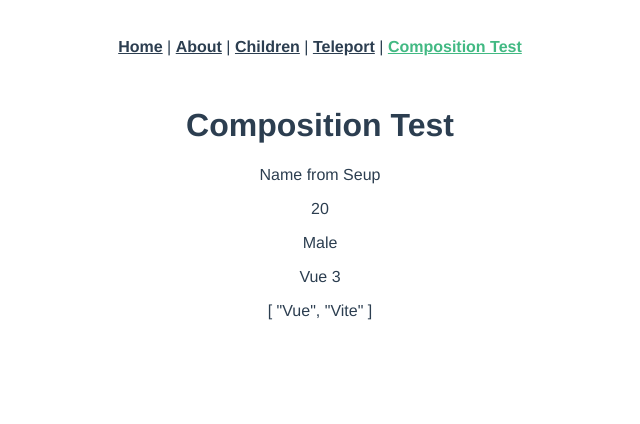
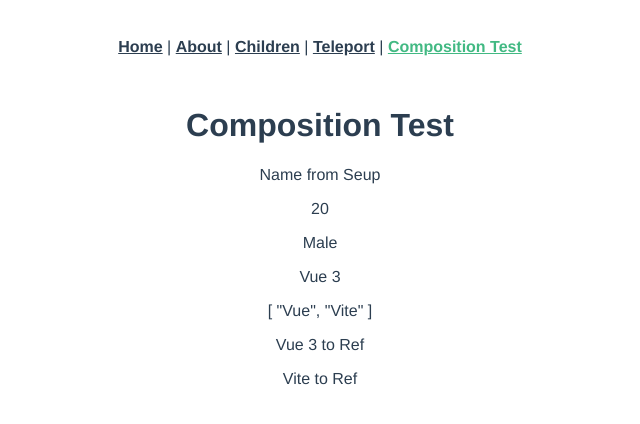
Before and after one commit to hidemiura1111/learning-vue3_cli, a Vue app: page /composition-test in a window 1280 px wide. Shown: the top 424 px of the page, without its empty margins (320-960 px from the left). Built offline with nearby package versions, Linux system fonts and the light colour scheme.

Commit message:
toRefs and spread syntax

```diff
--- a/src/views/CompositionTestView.vue
+++ b/src/views/CompositionTestView.vue
@@ -6,11 +6,14 @@
     <p>{{ sex }}</p>
     <p>{{ book.title }}</p>
     <p>{{ book.author }}</p>
+    <p>{{ titleRef }}</p>
+    <p>{{ authorRef[1] }}</p>
+    <p>{{ authorRef[2] }}</p>
   </div>
 </template>
 
 <script>
-import { ref, reactive } from 'vue'
+import { ref, reactive, toRefs } from 'vue'
 export default {
   name: "CompositionTestView",
   setup() {
@@ -19,17 +22,25 @@ export default {
 
     let name = "Name from Seup" // Variables are not reactive
     const age = 20
+
     const sex = ref("Male")
+
     const book = reactive({
       title: "Vue 3",
       author: ["Vue", "Vite"]
+    })
+
+    const bookToRefs = reactive({
+      titleRef: "Vue 3 to Ref",
+      authorRef: ["Vue to Ref", "Vite to Ref"]
     })
 
     return { // Variables need to be returned in order to be used in template
       name,
       age,
       sex,
-      book
+      book,
+      ...toRefs(bookToRefs) // Without toRefs, bookToRefs will be not a reactive
     }
   },
   data() {
```
